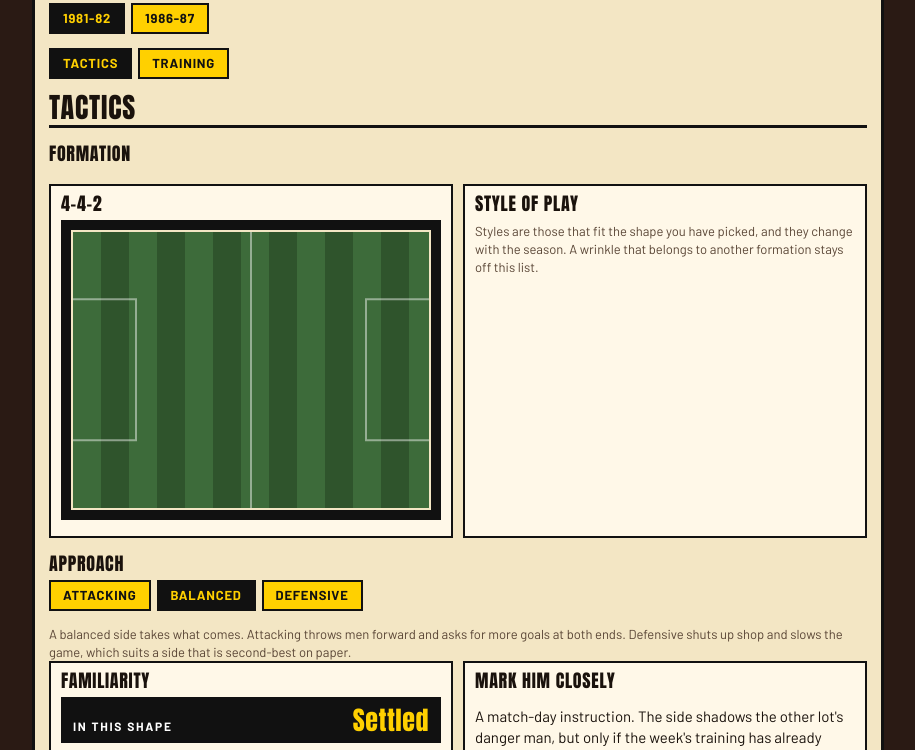
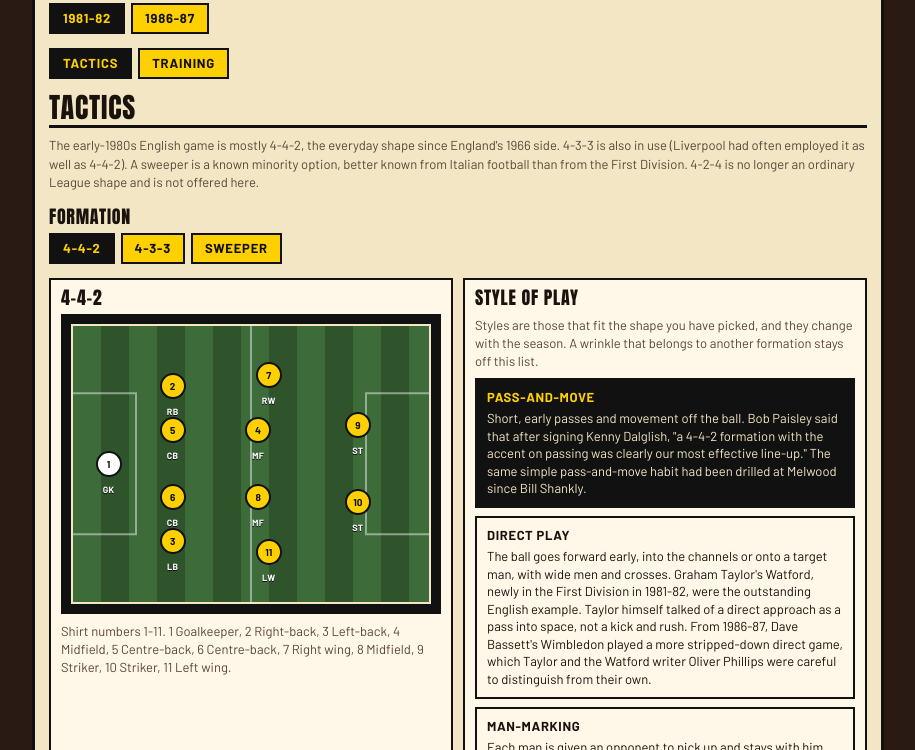
Before and after one commit to comeontheoviedo-iq/retromatch, a plain HTML site: page preview-tactics.html in a window 1280 px wide. Shown: the part 200-950 px from the top of the page, without its empty margins (182-1097 px from the left). Drawn offline with Linux system fonts and the light colour scheme.

Commit message:
preview-tactics.html: escape two apostrophes so the preview script runs
Taylor's and week's in single-quoted strings were breaking formation chips, the pitch and the style list.

```diff
--- a/preview-tactics.html
+++ b/preview-tactics.html
@@ -280,7 +280,7 @@ tr.hl td{background:#fff3b0}
       {key:'passmove', label:'Pass-and-move',
         text:'Short, early passes and movement off the ball. Bob Paisley said that after signing Kenny Dalglish, "a 4-4-2 formation with the accent on passing was clearly our most effective line-up." The same simple pass-and-move habit had been drilled at Melwood since Bill Shankly.'},
       {key:'direct', label:'Direct play',
-        text:'The ball goes forward early, into the channels or onto a target man, with wide men and crosses. Graham Taylor's Watford, newly in the First Division in 1981-82, were the outstanding English example. Taylor himself talked of a direct approach as a pass into space, not a kick and rush. From 1986-87, Dave Bassett\'s Wimbledon played a more stripped-down direct game, which Taylor and the Watford writer Oliver Phillips were careful to distinguish from their own.'},
+        text:'The ball goes forward early, into the channels or onto a target man, with wide men and crosses. Graham Taylor\'s Watford, newly in the First Division in 1981-82, were the outstanding English example. Taylor himself talked of a direct approach as a pass into space, not a kick and rush. From 1986-87, Dave Bassett\'s Wimbledon played a more stripped-down direct game, which Taylor and the Watford writer Oliver Phillips were careful to distinguish from their own.'},
       {key:'manmark', label:'Man-marking',
         text:'Each man is given an opponent to pick up and stays with him. Simple to brief, and still the usual way most League sides organised a defence in the early 1980s.'},
       {key:'offsidetrap', label:'Offside trap',
@@ -324,7 +324,7 @@ tr.hl td{background:#fff3b0}
       note:'Lapping, running and stamina work, still the standard English midweek staple at many clubs. It keeps legs under a man, but a heavy week in a crowded run-in can leave him heavy-legged on Saturday.',
       feed:'Fitness work is meant to support form and freshness over a season, in small measures. It does not turn a limited player into a different one overnight.'},
     {key:'ball', label:'Ball work',
-      note:'Passing, control, shooting and five-a-sides. At Liverpool this was the week's real work. Ian Rush later said of Melwood, "all we did was five-a-sides," set against the more timed, sectional coaching he found in Italy.',
+      note:'Passing, control, shooting and five-a-sides. At Liverpool this was the week\'s real work. Ian Rush later said of Melwood, "all we did was five-a-sides," set against the more timed, sectional coaching he found in Italy.',
       feed:'Ball work slowly sharpens passing and shooting. It pays more when the Saturday shape is itself a passing one, such as pass-and-move in a 4-4-2 or 4-3-3.'},
     {key:'shape', label:'Pattern of play',
       note:'Rehearsing the chosen formation, so every man knows his job and his options. Taylor "worked on the pattern of play day after day, every week along with set-pieces" (Oliver Phillips).',
```
